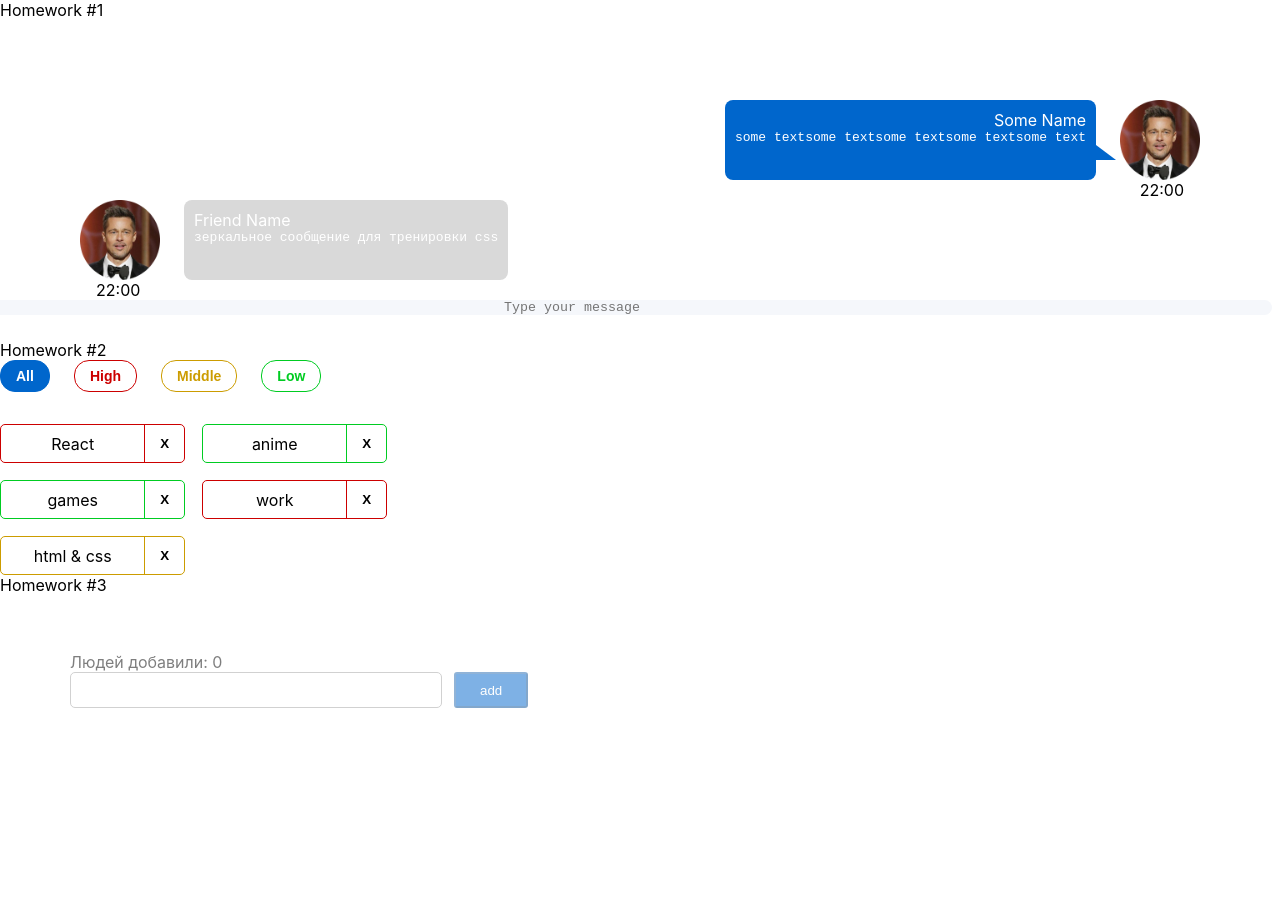
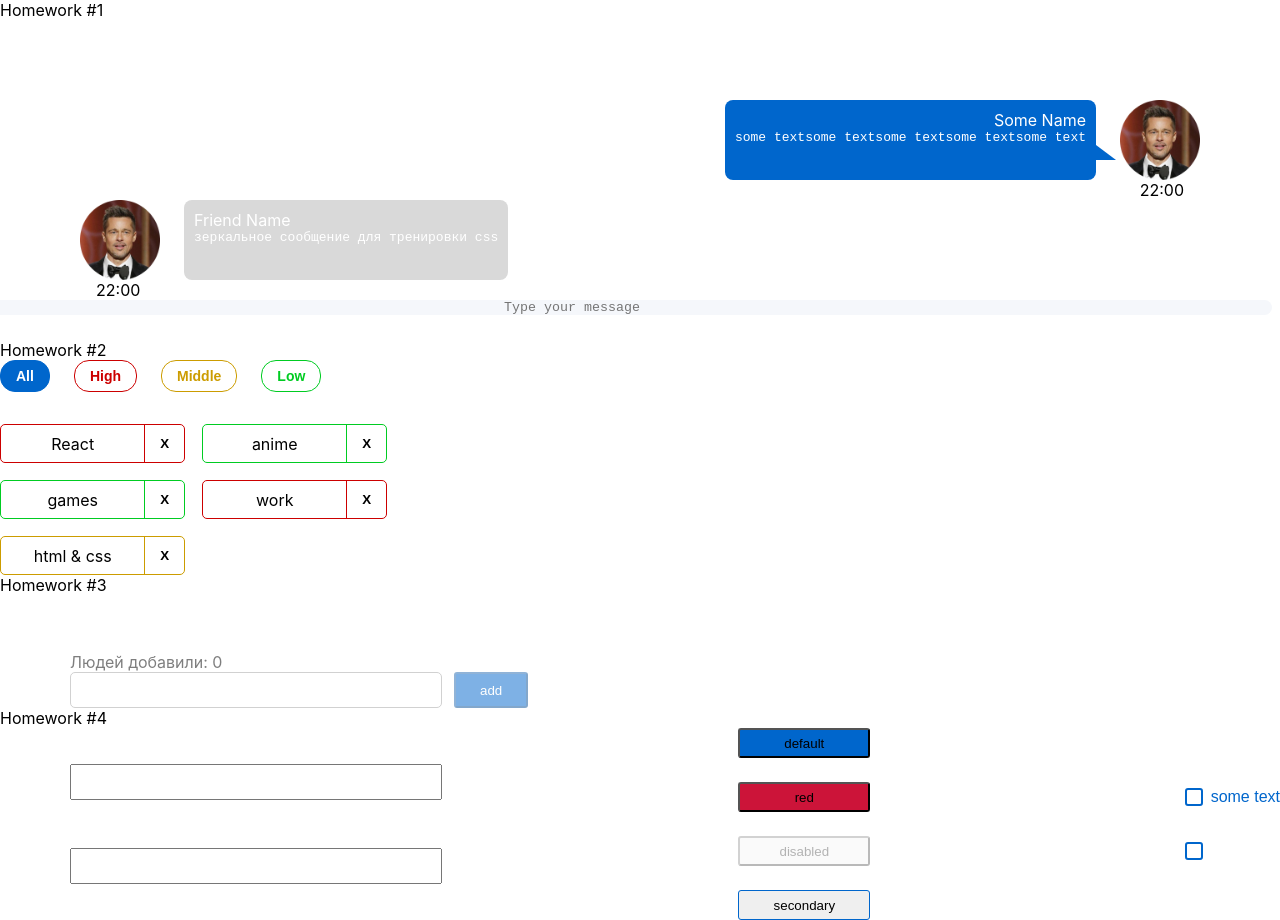
Before and after one commit to NovikovRomanV/hws2, a React (Create React App) app: page / in a window 1280 px wide. Shown: the top 920 px of the page. Before the commit the page ends 800 px from the top, so only its background shows below. Built offline with nearby package versions, Linux system fonts and the light colour scheme.

Commit message:
add homework 8

```diff
--- a/src/index.tsx
+++ b/src/index.tsx
@@ -7,6 +7,8 @@ import store from './s2-homeworks/hw10/bll/store'
 import {Provider} from 'react-redux'
 
 const root = ReactDOM.createRoot(document.getElementById('root') as HTMLElement)
+
+
 root.render(
     <React.StrictMode>
         {/*для дз 10*/}
--- a/src/s1-main/App.tsx
+++ b/src/s1-main/App.tsx
@@ -3,6 +3,7 @@ import s from './App.module.css'
 import HW1 from '../s2-homeworks/hw01/HW1'
 import HW2 from "../s2-homeworks/hw02/HW2";
 import HW3 from "../s2-homeworks/hw03/HW3";
+import HW4 from "../s2-homeworks/hw04/HW4";
 
 function App() {
     return (
@@ -11,7 +12,7 @@ function App() {
             {/*раскомментировать по ходу выполнения*/}
             <HW2/>
             <HW3/>
-            {/*<HW4/>*/}
+            <HW4/>
 
             {/*при выполнении дз 5 и более - закомментировать здесь дз 1-4, так как они есть внутри дз 5*/}
             {/*<HW5/>*/}
--- a/src/s2-homeworks/hw04/Stand.module.css
+++ b/src/s2-homeworks/hw04/Stand.module.css
@@ -14,6 +14,7 @@
     display: flex;
     flex-direction: column;
     gap: 24px;
+    width: 150px;
 }
 
 .checkboxes {
--- a/src/s2-homeworks/hw04/common/c1-SuperInputText/SuperInputText.module.css
+++ b/src/s2-homeworks/hw04/common/c1-SuperInputText/SuperInputText.module.css
@@ -2,19 +2,31 @@
 }
 
 .input {
+    width: 372px;
+    height: 36px;
+margin-left: 70px;
 }
 
 .inputWrapper {
+    display: flex;
+    flex-direction: column;
+
 }
 
 .superInput {
 }
 
 .errorInput {
+
+    border-color: #cc0000;
 }
 
 .errorInput:focus {
 }
 
 .error {
+    margin-left: 70px;
+    margin-bottom: 0;
+    padding-bottom: 0;
+    color: #cc0000;
 }
--- a/src/s2-homeworks/hw04/common/c1-SuperInputText/SuperInputText.tsx
+++ b/src/s2-homeworks/hw04/common/c1-SuperInputText/SuperInputText.tsx
@@ -56,6 +56,12 @@ const SuperInputText: React.FC<SuperInputTextPropsType> = (
 
     return (
         <div className={s.inputWrapper}>
+            <span
+                id={id ? id + '-span' : undefined}
+                className={finalSpanClassName}
+            >
+                {error}
+            </span>
             <input
                 id={id}
                 type={'text'}
@@ -64,12 +70,7 @@ const SuperInputText: React.FC<SuperInputTextPropsType> = (
                 className={finalInputClassName}
                 {...restProps} // отдаём инпуту остальные пропсы если они есть (value например там внутри)
             />
-            <span
-                id={id ? id + '-span' : undefined}
-                className={finalSpanClassName}
-            >
-                {error}
-            </span>
+
         </div>
     )
 }
--- a/src/s2-homeworks/hw04/common/c2-SuperButton/SuperButton.module.css
+++ b/src/s2-homeworks/hw04/common/c2-SuperButton/SuperButton.module.css
@@ -1,35 +1,49 @@
 .button {
+    width: 132px;
+    height: 30px;
+    border-radius: 3px;
+    padding: 5px 24px 5px 24px;
+    Gap: 10px
 }
 
 .disabled {
 }
 
 .secondary {
+    border: 1px solid #0066CC;
 }
 
 .default {
+    background-color: #0066CC;
 }
 
 .red {
+    background-color: #CC1439;
 }
 
 .default:hover {
+    width: 167px;
 }
 
 .red:hover {
+    width: 167px;
 }
 
 .secondary:hover {
+    width: 167px;
 }
 
 
 .default:active {
+    width: 149px;
 }
 
 .secondary:active {
+    width: 149px;
 }
 
 .red:active {
+    width: 149px;
 }
 
 .button:disabled {
--- a/src/s2-homeworks/hw04/common/c2-SuperButton/SuperButton.tsx
+++ b/src/s2-homeworks/hw04/common/c2-SuperButton/SuperButton.tsx
@@ -17,12 +17,11 @@ const SuperButton: React.FC<SuperButtonPropsType> = (
         ...restProps // все остальные пропсы попадут в объект restProps, там же будет children
     }
 ) => {
-    const finalClassName = s.button
-        // + (disabled
-        //         ? ...
-        //         : xType === 'red'
-        //             ? ...
-        + (className ? ' ' + className : '') // задачка на смешивание классов
+    const finalClassName = s.button + " " + (disabled
+                ? s.disabled
+                : xType === 'red'
+                    ? s.red
+        + (className ? ' ' + className : ''): xType === 'secondary'? s.secondary : s.default )// задачка на смешивание классов
 
     return (
         <button
--- a/src/s2-homeworks/hw04/common/c3-SuperCheckbox/SuperCheckbox.tsx
+++ b/src/s2-homeworks/hw04/common/c3-SuperCheckbox/SuperCheckbox.tsx
@@ -28,7 +28,8 @@ const SuperCheckbox: React.FC<SuperCheckboxPropsType> = (
 ) => {
     const onChangeCallback = (e: ChangeEvent<HTMLInputElement>) => {
         // задачка на написание онченджа
-
+        if(onChangeChecked){onChangeChecked(e.currentTarget.checked)}
+        if(onChange){onChange(e)}
     }
 
     const finalInputClassName = s.checkbox
```
Also changed, not shown: package.json (+5 -5 lines), 1 other file (tests, documents, lock files or other folders).
